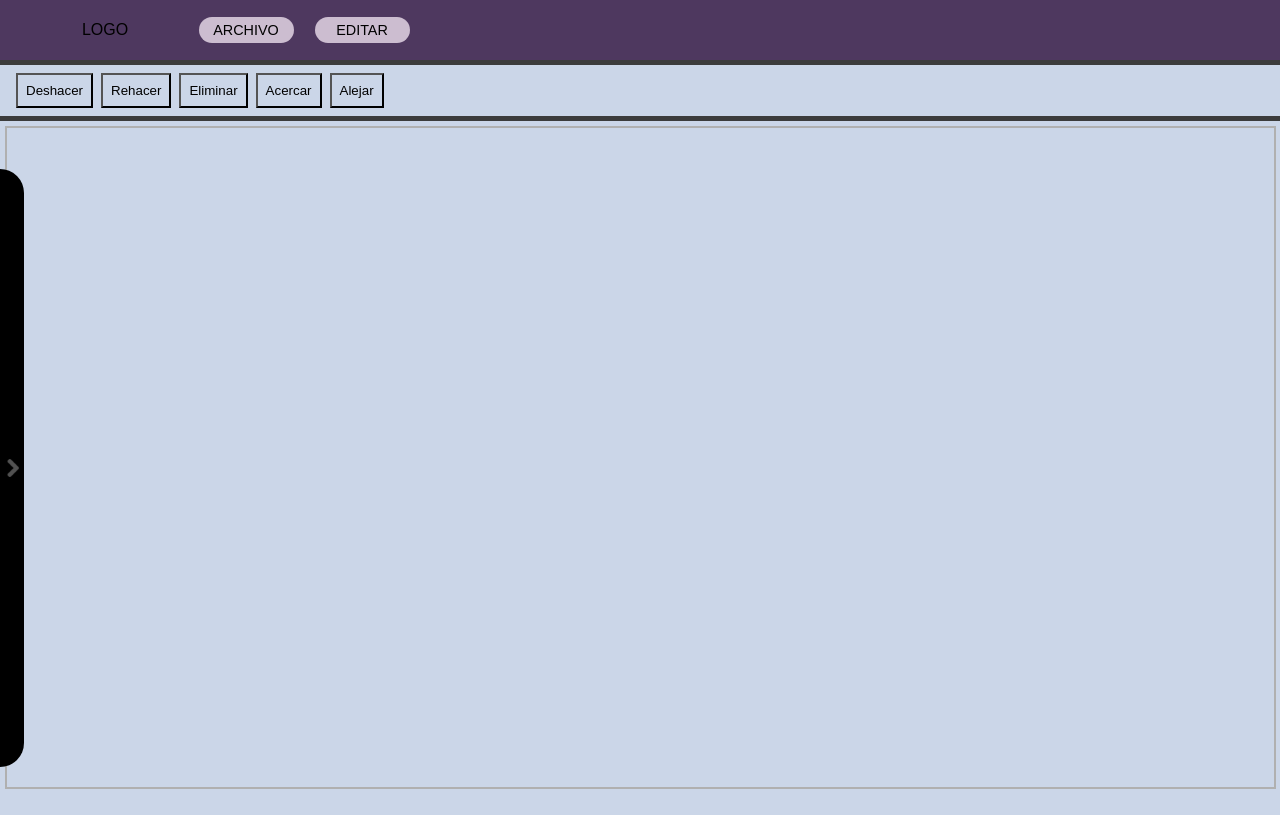
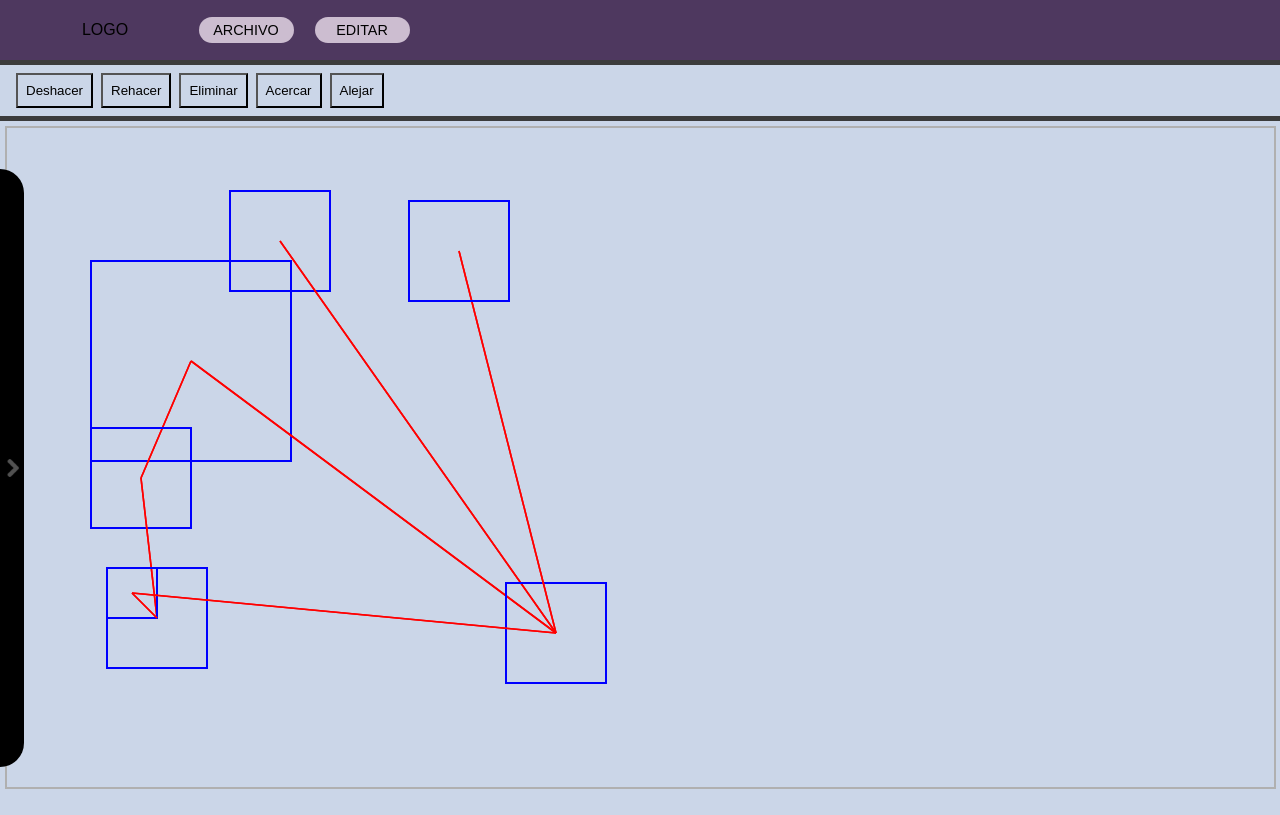
Before and after one commit to FabioGuardado/diagram-app, a React (Create React App) app: page / in a window 1280 px wide. Built offline with nearby package versions, Linux system fonts and the light colour scheme.

Commit message:
Add basic functionality for canvas drag & drop

```diff
--- a/src/components/Workspace/Canvas/Canvas.js
+++ b/src/components/Workspace/Canvas/Canvas.js
@@ -1,9 +1,161 @@
-import React from 'react';
+import React, { useRef, useEffect } from 'react';
 
 import './Canvas.css';
 
 const Canvas = () => {
-  return <canvas id="canvas" className="workspace-canvas"></canvas>;
+  const canvas = useRef();
+  // contexto del canvas
+  let contexto = null;
+
+  const cuadros = [
+    { x: 84, y: 133, w: 200, h: 200, r1: [] },
+    { x: 223, y: 63, w: 100, h: 100, r1: [] },
+    { x: 499, y: 455, w: 100, h: 100, r1: [] },
+    { x: 402, y: 73, w: 100, h: 100, r1: [] },
+    { x: 84, y: 300, w: 100, h: 100, r1: [] },
+    { x: 100, y: 440, w: 100, h: 100, r1: [] },
+    { x: 100, y: 440, w: 50, h: 50, r1: [] },
+  ];
+
+  let estaPresionado = false;
+  let objetoApuntado = null;
+  let inicioX = null;
+  let inicioY = null;
+
+  // Inicio del contexto del canvas
+  useEffect(() => {
+    // Asignamos el ancho y alto segun la pantalla
+    const elementoCanvas = canvas.current;
+    elementoCanvas.width = elementoCanvas.clientWidth;
+    elementoCanvas.height = elementoCanvas.clientHeight;
+    // Obtenemos el contexto del canvas
+    contexto = elementoCanvas.getContext('2d');
+  }, []);
+
+  useEffect(() => {
+    dibujar();
+  }, []);
+
+  // Dibujar los cuadros
+  const dibujar = () => {
+    contexto.clearRect(
+      0,
+      0,
+      canvas.current.clientWidth,
+      canvas.current.clientHeight,
+    );
+
+    cuadros[0].r1.push(cuadros[2]);
+    cuadros[0].r1.push(cuadros[4]);
+    cuadros[1].r1.push(cuadros[2]);
+    cuadros[2].r1.push(cuadros[3]);
+    cuadros[4].r1.push(cuadros[5]);
+    cuadros[6].r1.push(cuadros[5]);
+    cuadros[6].r1.push(cuadros[2]);
+
+    cuadros.map(info => drawFillRect(info));
+  };
+
+  // Funcion para dibujar el cuadro
+  const drawFillRect = (info, style = {}) => {
+    const { x, y, w, h, r1 } = info;
+    const { backgroundColor = 'blue' } = style;
+
+    contexto.beginPath();
+    contexto.lineWidth = '2';
+    contexto.strokeStyle = backgroundColor;
+    contexto.scale(1, 1);
+    contexto.rect(x, y, w, h);
+    contexto.stroke();
+
+    r1.map(cuadro => calcularLinea(info, cuadro));
+  };
+
+  const calcularLinea = (origen, destino) => {
+    if (!destino) return;
+
+    const { x: forma1X, y: forma1Y, w: origenW, h: origenH } = origen;
+    const { x: forma2X, y: forma2Y, w: destinoW, h: destinoH } = destino;
+    const linea = {
+      origenX: origenW / 2 + forma1X,
+      origenY: origenH / 2 + forma1Y,
+      destinoX: destinoW / 2 + forma2X,
+      destinoY: destinoH / 2 + forma2Y,
+    };
+
+    dibujarLinea(linea);
+  };
+
+  const dibujarLinea = linea => {
+    const { origenX, origenY, destinoX, destinoY } = linea;
+    contexto.strokeStyle = 'red';
+    contexto.beginPath();
+    contexto.moveTo(origenX, origenY);
+    contexto.lineTo(destinoX, destinoY);
+    contexto.lineWidth = '1.6';
+    contexto.cap = 'round';
+    contexto.stroke();
+  };
+
+  // Identificar el evento clic en la figura
+  const superficieFigura = (x, y) => {
+    let estaEncima = null;
+
+    for (let i = 0; i < cuadros.length; i++) {
+      const cuadro = cuadros[i];
+      if (
+        x >= cuadro.x &&
+        x <= cuadro.x + cuadro.w &&
+        y >= cuadro.y &&
+        y <= cuadro.y + cuadro.h
+      ) {
+        objetoApuntado = cuadro;
+        estaEncima = true;
+        break;
+      }
+    }
+    return estaEncima;
+  };
+
+  const hacerClic = e => {
+    inicioX = parseInt(e.nativeEvent.offsetX - canvas.current.clientLeft);
+    inicioY = parseInt(e.nativeEvent.offsetY - canvas.current.clientTop);
+    estaPresionado = superficieFigura(inicioX, inicioY);
+  };
+
+  const moverMouse = e => {
+    if (!estaPresionado) return;
+    const mouseX = parseInt(e.nativeEvent.offsetX - canvas.current.clientLeft);
+    const mouseY = parseInt(e.nativeEvent.offsetY - canvas.current.clientTop);
+    const dx = mouseX - inicioX;
+    const dy = mouseY - inicioY;
+    inicioX = mouseX;
+    inicioY = mouseY;
+    objetoApuntado.x += dx;
+    objetoApuntado.y += dy;
+    dibujar();
+  };
+
+  const levantarClic = e => {
+    objetoApuntado = null;
+    estaPresionado = false;
+  };
+
+  const sobrepasarMouse = e => {
+    levantarClic(e);
+  };
+
+  return (
+    <canvas
+      ref={canvas}
+      id="canvas"
+      className="workspace-canvas"
+      onMouseDown={hacerClic}
+      onMouseMove={moverMouse}
+      onMouseUp={levantarClic}
+      onMouseOut={sobrepasarMouse}
+    ></canvas>
+  );
 };
 
 export default Canvas;
```
